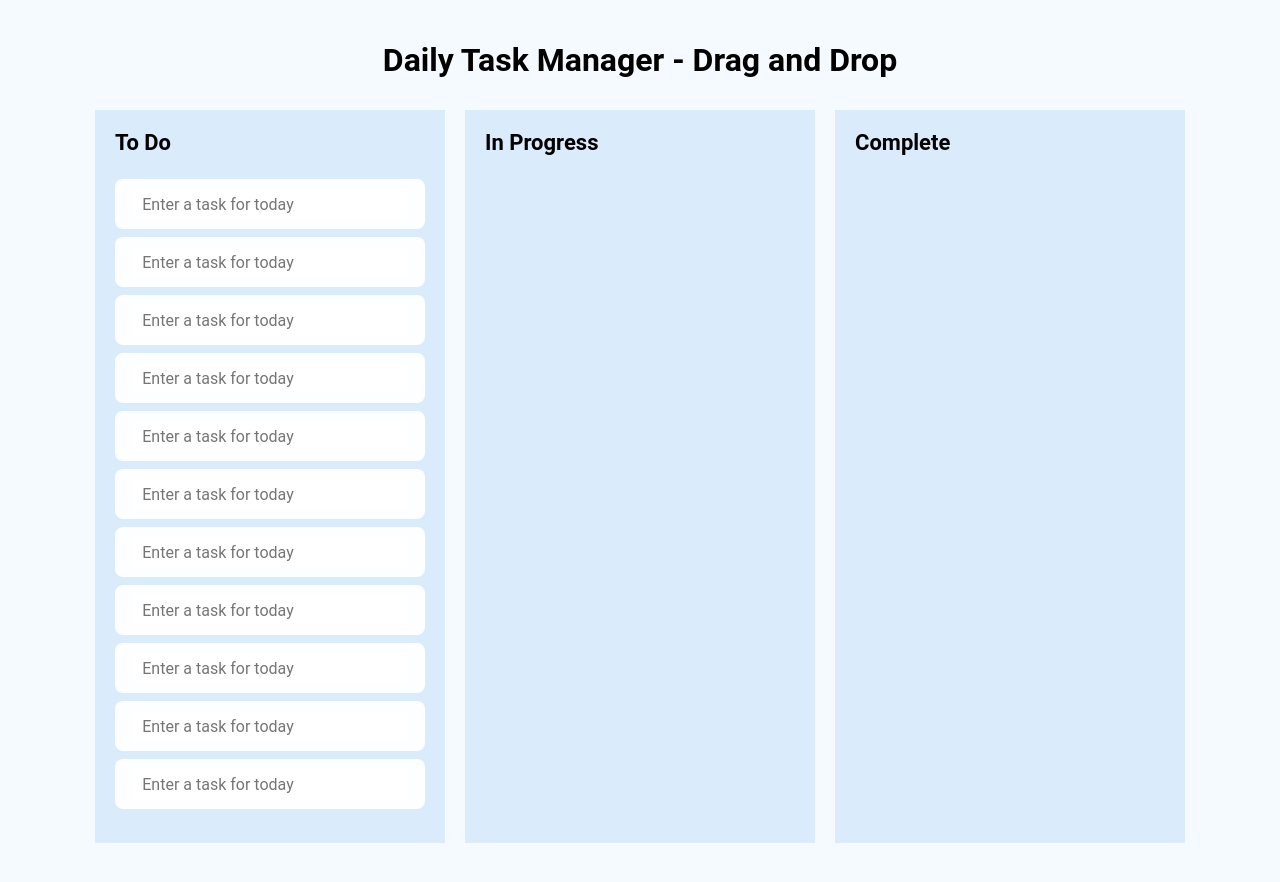
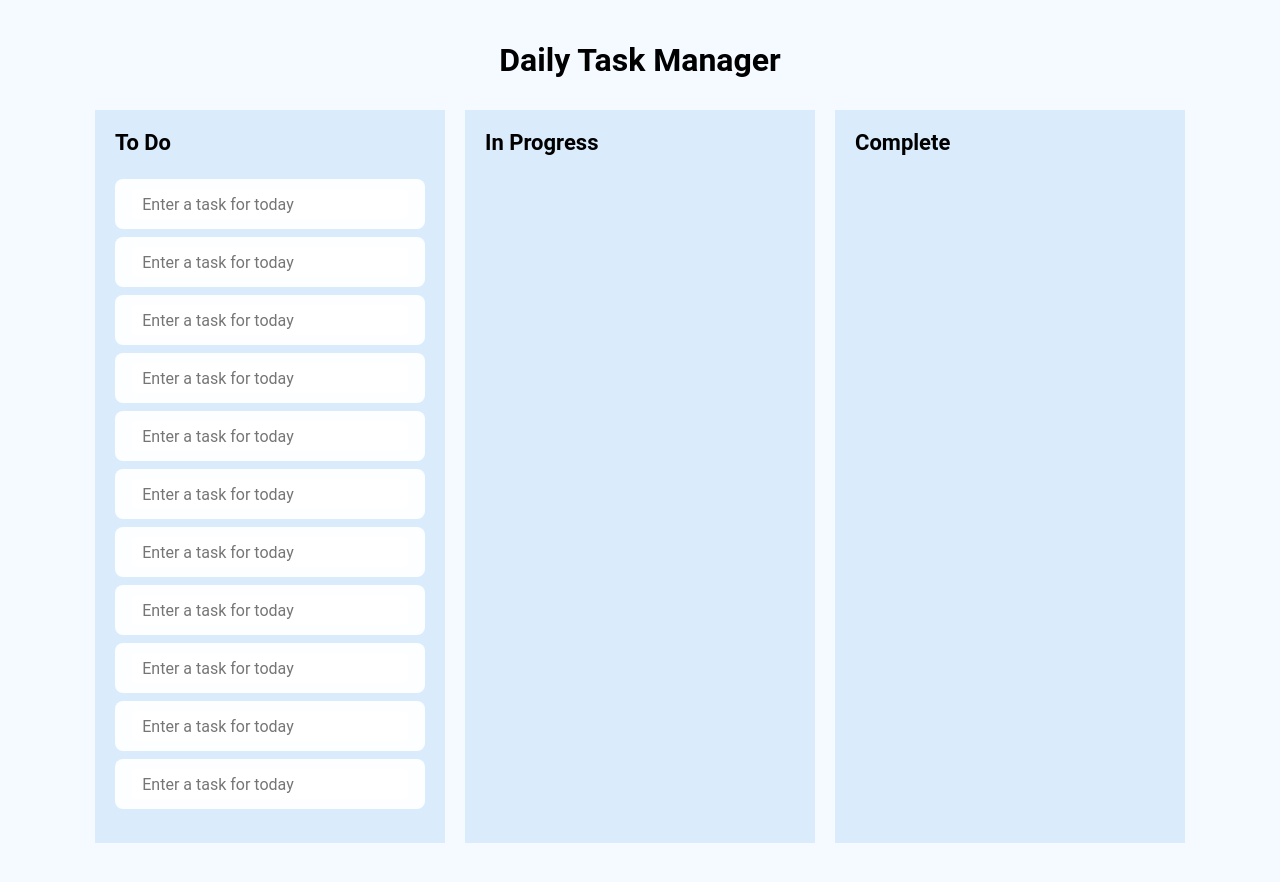
Before and after one commit to 1kimthile/dailytaskmanager, a plain HTML site: page index.html in a window 1280 px wide. Drawn offline with Linux system fonts and the light colour scheme.

Commit message:
Update index.html

```diff
--- a/index.html
+++ b/index.html
@@ -4,14 +4,14 @@
 	<meta charset="UTF-8">
 	<meta name="viewport" content="width=device-width, initial-scale=1.0">
 	<meta http-equiv="X-UA-Compatible" content="ie=edge">
-	<title>Drag n Drop</title>
+	<title>Drag and Drop</title>
 
 	<link rel="stylesheet" href="main.css" />
 </head>
 <body>
 	<div class="app">
 		<header>
-			<center><h1>Daily Task Manager - Drag&nbsp;and&nbsp;Drop</h1></center>
+			<center><h1>Daily Task Manager</h1></center>
 			<div class="padding"></div>
 		</header>
 		<div class="lists">
```
